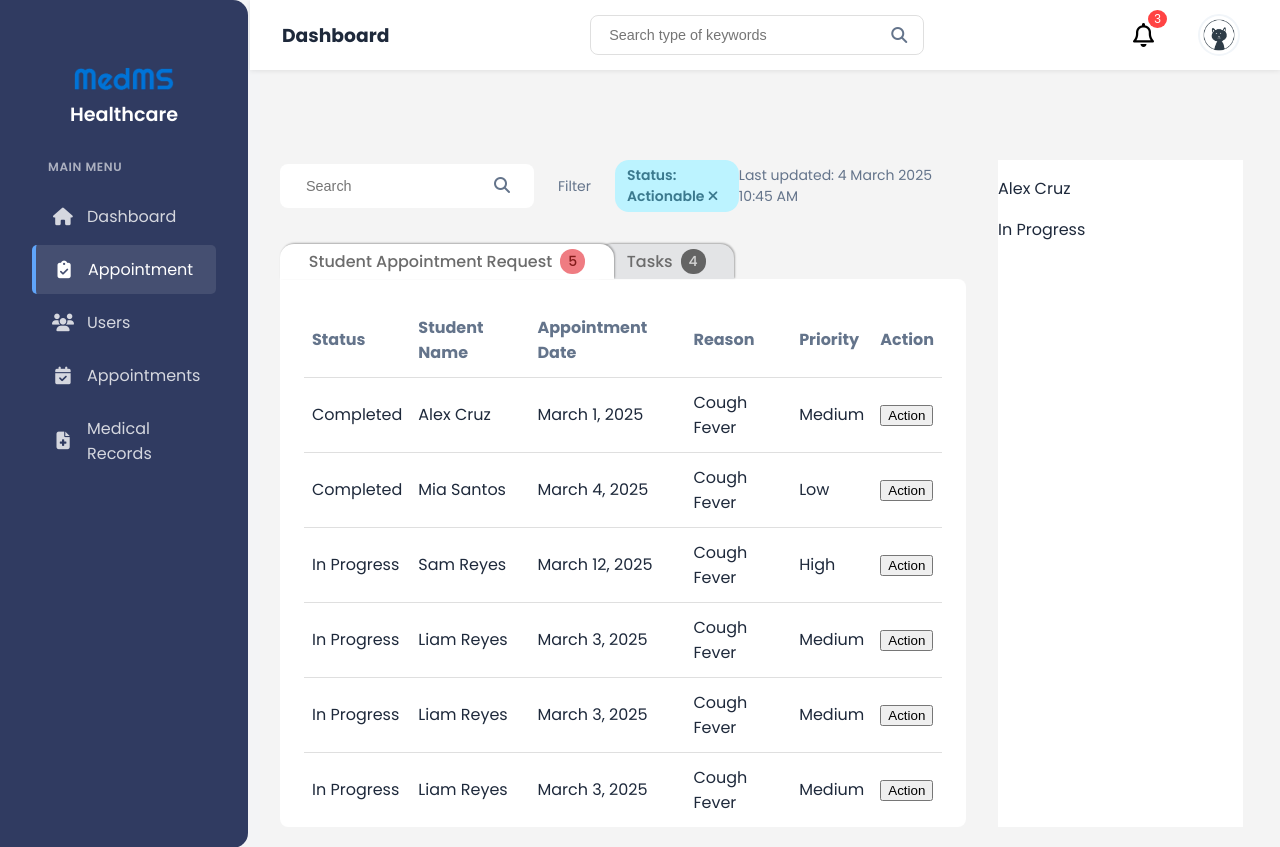
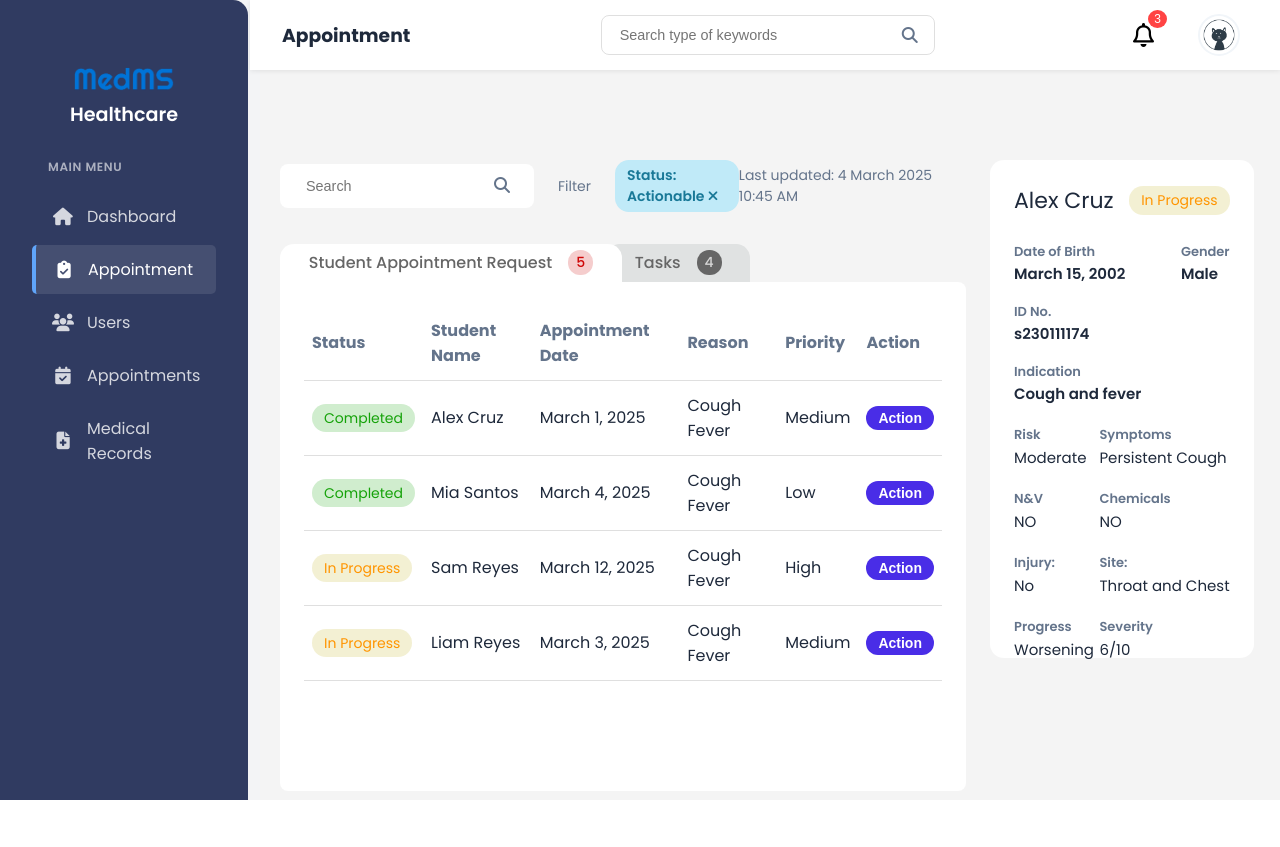
Before and after one commit to Tokise/medical, a PHP site: page /src/appointment/appointment.php in a window 1280 px wide. After the commit the page ends 800 px from the top, so only its background shows below. Run offline with PHP 8.4, Linux system fonts and the light colour scheme; a user stored in the database is signed in; data comes from the database, SQL or seed files in the repository; data that the repository does not hold is empty.

Commit message:
header responsiveness & appointment final UI

```diff
--- a/src/appointment/appointment.php
+++ b/src/appointment/appointment.php
@@ -85,78 +85,9 @@ $pending_tutorials = $stmt->get_result()->fetch_assoc()['pending_tutorials'];
                             <div class="table-container">
                                 <table>
                                     <thead> <!--Sample Data-->
-                                        <tr>
-                                            <th>Status</th>
-                                            <th>Student Name</th>
-                                            <th>Appointment Date</th>
-                                            <th>Reason</th>
-                                            <th>Priority</th>
-                                            <th>Action</th>
-                                        </tr>
+
                                     </thead>
                                     <tbody>
-                                        <tr>
-                                            <td>Completed</td>
-                                            <td>Alex Cruz</td>
-                                            <td>March 1, 2025</td>
-                                            <td>Cough Fever</td>
-                                            <td>Medium</td>
-                                            <td>
-                                                <button>Action</button>
-                                            </td>
-                                        </tr>
-                                        <tr>
-                                            <td>Completed</td>
-                                            <td>Mia Santos</td>
-                                            <td>March 4, 2025</td>
-                                            <td>Cough Fever</td>
-                                            <td>Low</td>
-                                            <td>
-                                                <button>Action</button>
-                                            </td>
-                                        </tr>
-                                        <tr>
-                                        <td>In Progress</td>
-                                            <td>Sam Reyes</td>
-                                            <td>March 12, 2025</td>
-                                            <td>Cough Fever</td>
-                                            <td>High</td>
-                                            <td>
-                                                <button>Action</button>
-                                            </td>
-                                        </tr>
-                                        <tr>
-                                            <td>In Progress</td>
-                                            <td>Liam Reyes</td>
-                                            <td>March 3, 2025</td>
-                                            <td>Cough Fever</td>
-                                            <td>Medium</td>
-                                            <td>
-                                                <button>Action</button>
-                                            </td>
-                                        </tr>
-
-                                        <tr>
-                                            <td>In Progress</td>
-                                            <td>Liam Reyes</td>
-                                            <td>March 3, 2025</td>
-                                            <td>Cough Fever</td>
-                                            <td>Medium</td>
-                                            <td>
-                                                <button>Action</button>
-                                            </td>
-                                        </tr>
-                                        <tr>
-                                            <td>In Progress</td>
-                                            <td>Liam Reyes</td>
-                                            <td>March 3, 2025</td>
-                                            <td>Cough Fever</td>
-                                            <td>Medium</td>
-                                            <td>
-                                                <button>Action</button>
-                                            </td>
-                                        </tr>
-
 
                                     </tbody>
                                 </table>
@@ -165,19 +96,68 @@ $pending_tutorials = $stmt->get_result()->fetch_assoc()['pending_tutorials'];
                     </div>
                 </div>
                 <div class="patient-formdata">
-                    <div class="patient-name">
+                    <div class="patient-header">
                         <p>Alex Cruz</p>
-                        <p>In Progress</p>
+                        <label class="inProgress">In Progress</label>
                     </div>
                     <div class="patient-info">
-
+                        <div class="patient-data">
+                            <label>Date of Birth</label>
+                            <p>March 15, 2002</p>
+                        </div>
+                        <div class="patient-data">
+                            <label>Gender</label>
+                            <p>Male</p>
+                        </div>
+                        <div class="patient-data">
+                            <label>ID No.</label>
+                            <p>s230111174</p>
+                        </div>
+                        <div class="patient-data">
+                            <label>Indication</label>
+                            <p>Cough and fever</p>
+                        </div>
                     </div>
                     <div class="patient-health">
-                        <div>
+                        <div class="risk">
+                            <div class="patient-data">
+                                <label>Risk</label>
+                                <p>Moderate</p>
+                            </div>
+                            <div class="patient-data">
+                                <label>N&V</label>
+                                <p>NO</p>
+                            </div>
+                            <div class="patient-data">
+                                <label>Injury:</label>
+                                <p>No</p>
+                            </div>
+                            <div class="patient-data">
+                                <label>Progress</label>
+                                <p>Worsening</p>
+                            </div>
 
                         </div>
-                        <div>
+                        <div class="symptoms">
+                            <div class="risk">
+                                <div class="patient-data">
+                                    <label>Symptoms</label>
+                                    <p>Persistent Cough</p>
+                                </div>
+                                <div class="patient-data">
+                                    <label>Chemicals</label>
+                                    <p>NO</p>
+                                </div>
+                                <div class="patient-data">
+                                    <label>Site:</label>
+                                    <p>Throat and Chest</p>
+                                </div>
+                                <div class="patient-data">
+                                    <label>Severity</label>
+                                    <p><label>6</label>/10</p>
+                                </div>
 
+                            </div>
                         </div>
                     </div>
                 </div>
@@ -187,18 +167,112 @@ $pending_tutorials = $stmt->get_result()->fetch_assoc()['pending_tutorials'];
 </body>
 
 <script>
+    document.addEventListener("DOMContentLoaded", (event) => {
+        studentRquestTab();
+        document.querySelector('.page-title').innerText = "Appointment";
+    });
+
+
     const tabs = document.querySelectorAll('.head-tab');
-
-    tabs.forEach(tab => {
+    tabs.forEach((tab, index) => {
         tab.addEventListener('click', (e) => {
             tabs.forEach(activeTab => {
                 if(activeTab.classList.contains('activeTab')){
-                activeTab.classList.remove('activeTab');
+                    activeTab.classList.remove('activeTab');
                 }
             });
             tab.classList.add('activeTab');
+
+            switch(index){
+                case 0: studentRquestTab()
+                    break;
+                case 1: tasksTab();
+                    break;
+            }
         })
     });
+
+    function studentRquestTab(){
+        let studentAppointmentData = [
+            {status: "Completed", name: "Alex Cruz", date:"March 1, 2025", reason:"Cough Fever", priority:"Medium"},
+            {status: "Completed", name: "Mia Santos", date:"	March 4, 2025", reason:"Cough Fever", priority:"Low"},
+            {status: "In Progress", name: "Sam Reyes", date:"March 12, 2025", reason:"Cough Fever", priority:"High"},
+            {status: "In Progress", name: "Liam Reyes", date:"March 3, 2025", reason:"Cough Fever", priority:"Medium"}
+        ];
+
+        const tHead = document.querySelector('thead');
+        tHead.innerHTML = `
+            <tr>
+                <th>Status</th>
+                <th>Student Name</th>
+                <th>Appointment Date</th>
+                <th>Reason</th>
+                <th>Priority</th>
+                <th>Action</th>
+            </tr>
+        `;
+
+        const tBody = document.querySelector('tbody');
+        tBody.innerHTML = ''; //clear table body
+        studentAppointmentData.forEach(student => {
+            const className = student.status == 'Completed' ? 'status-completed': 'inProgress';
+            const tr = `
+                <tr>
+                    <td>
+                        <label class=${className}>${student.status}</label>
+                    </td>
+                    <td>${student.name}</td>
+                    <td>${student.date}</td>
+                    <td>${student.reason}</td>
+                    <td>${student.priority}</td>
+                    <td>
+                        <button class="btnAction">Action</button>
+                    </td>
+                </tr>
+            `;
+            tBody.innerHTML += tr;
+
+        });
+    }
+
+    function tasksTab(){
+        let tasks = [
+            {status: "In Progress", taskName: "Check Temperature", patientName: "Alex Cruz", assignedStaff:"March 1, 2025", lastUpdate:"Medium"},
+            {status: "Completed", taskName: "Give Medication", patientName: "Sam Reyes", assignedStaff:"	March 4, 2025", lastUpdate:"Low"},
+            {status: "In Progress", taskName: "Monitor for Nausea", patientName: "Mia Santos", assignedStaff:"March 12, 2025", lastUpdate:"High"},
+            {status: "Completed", taskName: "Record Visit", patientName: "Liam Reyes", assignedStaff:"March 3, 2025", lastUpdate:"Medium"}
+        ];
+
+        const tHead = document.querySelector('thead');
+        tHead.innerHTML = `
+            <tr>
+                <th>Task Status</th>
+                <th>Task Name</th>
+                <th>Name</th>
+                <th>Assigned Staff</th>
+                <th>Last Updated</th>
+            </tr>
+        `;
+
+        const tBody = document.querySelector('tbody');
+        tBody.innerHTML = ''; //clear table body
+        tasks.forEach(student => {
+            const className = student.status == 'Completed' ? 'status-completed': 'inProgress';
+            const tr = `
+                <tr>
+                     <td>
+                        <label class=${className}>${student.status}</label>
+                    </td>
+                    <td>${student.taskName}</td>
+                    <td>${student.patientName}</td>
+                    <td>${student.assignedStaff}</td>
+                    <td>${student.lastUpdate}</td>
+                </tr>
+            `;
+            tBody.innerHTML += tr;
+        });
+    }
+
 </script>
 
 </html>
--- a/src/includes/header.php
+++ b/src/includes/header.php
@@ -1,6 +1,6 @@
 <header class="dashboard-header">
     <div class="header-left">
-        <h3>Dashboard</h3>
+        <h3 class="page-title">Dashboard</h3>
     </div>
     <div class="header-center">
         <button class="menu-toggle">
--- a/src/styles/appointment.css
+++ b/src/styles/appointment.css
@@ -2,7 +2,7 @@
     width: 100%;
     display: flex;
     flex-direction: row;
-    gap: 2rem;
+    gap: 1.5rem;
     margin-top: 5rem;
 }
 
@@ -47,10 +47,10 @@
 }
 
 .selected-filter{
-    background-color: #BCF3FF;
+    background-color: #c0eaf8;
     padding: 5px 12px;
     border-radius: 14px;
-    color: #3B798E;
+    color: #187897;
     font-weight: 600;
 
 }
@@ -67,10 +67,10 @@
 .pending-patient{
     font-size: 14px;
     border-radius: 12px;
-    color: #831B1A;
+    color: #ce0606;
     padding: 2px 8px;
     margin: auto;
-    background-color: #EF7C82;
+    background-color: #F5CDCD;
 }
 
 .pending-task{
@@ -79,21 +79,20 @@
     color: #ffffffb9;
     padding: 2px 8px;
     margin: auto;
-    background-color: #646464;
+    background-color: #666666;
 }
 
 .head-tab{
     border-radius: 14px 14px 0px 0px;
-    padding: .3rem 1.8rem;
+    padding: .4rem 1.8rem;
     margin-right: -16px;
     text-align: center;
-    background-color: #E3E4E6;
+    background-color: #e0e2e2;
     font-weight: 500;
-    color: #6C6C6C;
+    color: #666666;
     display: flex;
     flex-direction: row;
-    gap: .5rem;
-    box-shadow: 1px -1px 2px rgb(0, 0, 0, 0.3);
+    gap: 1rem;
     cursor: pointer;
     position: relative;
 
@@ -125,6 +124,7 @@
     background-color: #FFFF;
     max-height: 500px;
     overflow: auto;
+    height: 100%;
 }
 
 table{
@@ -152,6 +152,86 @@ span{
 }
 
 .patient-formdata{
+    width: 22%;
+    height: 450px;
+    padding: 1.5rem;
+    border-radius: 14px;
     background-color: #FFFF;
-    width:25%;
+
 }
+
+.patient-header{
+    display: flex;
+    flex-direction: row;
+    align-items: center;
+    justify-content: space-between;
+
+    & > p {
+        margin: 0;
+        font-size: 22px;
+    }
+}
+
+.inProgress{
+    background-color: #e1d89165;
+    color: #ff9500;
+    font-size: 14px;
+    padding: 4px 12px;
+    border-radius: 14px;
+}
+
+.status-completed{
+    background-color: #d0edce;
+    color: #15a209;
+    font-size: 14px;
+    padding: 4px 12px;
+    border-radius: 14px;
+}
+
+.btnAction{
+    background-color: #492de7;
+    border: none;
+    color: #FFFF;
+    font-weight: 600;
+    font-size: 14px;
+    padding: 4px 12px;
+    border-radius: 14px;
+}
+
+.patient-info{
+    display: flex;
+    flex-direction: row;
+    gap: 1rem;
+    justify-content: space-between;
+    flex-wrap: wrap;
+    flex-grow: 1;
+    margin-top: 1.5rem;
+    font-weight: 600;
+    font-size: 14px;
+}
+
+.patient-data{
+    & > p{
+        font-size: 15px;
+        margin: 0;
+    }
+
+    & > label{
+        font-weight: 600;
+        font-size: 13px;
+        color: var(--text-secondary);
+    }
+}
+
+.patient-health{
+    display: flex;
+    flex-direction: row;
+    justify-content: space-between;
+    margin-top: 1rem;
+}
+
+.risk, .symptoms{
+    display: flex;
+    flex-direction: column;
+    gap: 1rem;
+}
```
